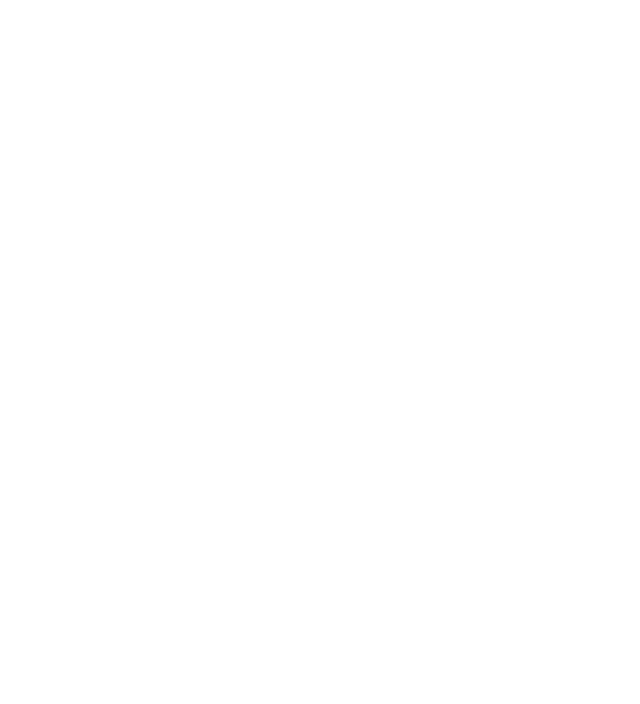
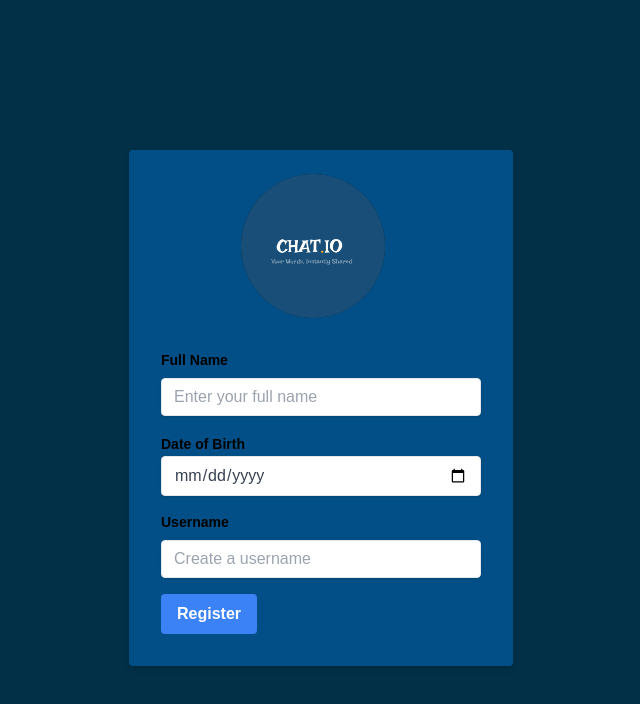
Before and after one commit to beastnayan/Chat.io, a React (Vite) app in the folder frontend/: page /registerationPage in a window 1280 px wide. Before the commit this address had no page. Shown: the top 704 px of the page, without its empty margins (319-959 px from the left). Built offline with nearby package versions, Linux system fonts and the light colour scheme; a web font is replaced by a local one.

Commit message:
registration page created

```diff
--- a/frontend/src/App.jsx
+++ b/frontend/src/App.jsx
@@ -1,5 +1,6 @@
 import LoginPage  from './components/loginPage'
 import OTPVerifiaction from './components/OTPVerification.jsx';
+import RegistrationPage from './components/RegistrationPage.jsx';
 import "./index.css";
 import { BrowserRouter as Router, Routes, Route } from 'react-router-dom';
 
@@ -11,6 +12,7 @@
       <Routes>
         <Route path="/" element={<LoginPage />} />
         <Route path="/otp" element={<OTPVerifiaction/>} /> {/* This is your new route */}
+        <Route path="/registerationPage" element={<RegistrationPage/>} /> {/* This is your new route */}
       </Routes>
     </Router>
 
--- a/frontend/src/components/OTPVerification.jsx
+++ b/frontend/src/components/OTPVerification.jsx
@@ -9,9 +9,16 @@
 
   const navigate = useNavigate(); // Initialize navigate function
 
-  useEffect(() => {
+  // Generate a new verification code
+  const generateVerificationCode = () => {
     const code = Math.floor(100000 + Math.random() * 900000); // 6-digit number
     setVerificationCode(code);
+    setTimer(60); // Reset timer
+    setIsDisabled(false);
+  };
+
+  useEffect(() => {
+    generateVerificationCode();
   }, []);
 
   // Countdown timer logic
@@ -43,12 +50,15 @@
 
   // Navigate back to the login page
   const handleBackToLogin = () => {
-    navigate('/login'); // Assuming your login page route is '/login'
+    navigate('/'); // Assuming your login page route is '/login'
   };
 
   return (
-    <div style={{backgroundColor : "#023047"}} className="flex flex-col items-center h-screen pt-8 bg-gray-100">
-      <h2 className="text-4xl text-white  font-semibold mb-4">Enter 6-Digit Code</h2>
+    <div
+      style={{ backgroundColor: '#023047' }}
+      className="flex flex-col items-center h-screen pt-8 bg-gray-100"
+    >
+      <h2 className="text-4xl text-white font-semibold mt-44 mb-4">Enter 6-Digit Code</h2>
       <p className="text-xl text-white mb-4">Verification Code: {verificationCode}</p>
 
       <input
@@ -59,8 +69,7 @@
         maxLength={6}
         className="border border-gray-300 rounded-md p-2 mb-4 w-64 text-center"
         disabled={isDisabled}
-        style={{backgroundColor : "#457b9d"}}
-
+        style={{ backgroundColor: '#457b9d' }}
       />
 
       <button
@@ -71,11 +80,29 @@
         Verify
       </button>
 
+      {/* Timer */}
       <div className="mt-4">
-        <p className="text-lg text-white ">Time Remaining: {timer}s</p>
+        <p className="text-lg text-white">Time Remaining: {timer}s</p>
       </div>
 
+      {/* Resend OTP */}
+      {timer === 0 && (
+        <button
+          onClick={generateVerificationCode}
+          className="mt-4 bg-green-500 text-white py-2 px-4 rounded-md hover:bg-green-600"
+        >
+          Resend OTP
+        </button>
+      )}
 
+      {/* Back to Login */}
+      <button
+        onClick={handleBackToLogin}
+        className="mt-4 bg-gray-300 text-black py-2 px-4 rounded-md hover:bg-gray-400"
+      >
+        Back to Login
+      </button>
+      <p className="text-white mt-2 text-sm">Go back if you want to change your mobile number.</p>
     </div>
   );
 }
--- /dev/null
+++ b/frontend/src/components/RegistrationPage.jsx
@@ -0,0 +1,126 @@
+import React, { useState } from "react";
+
+function RegistrationPage() {
+  const [formData, setFormData] = useState({
+    name: "",
+    dob: "",
+    message: "",
+    username: "",
+  });
+
+  const handleChange = (e) => {
+    const { name, value } = e.target;
+    setFormData((prevData) => ({
+      ...prevData,
+      [name]: value,
+    }));
+  };
+
+  const handleSubmit = (e) => {
+    e.preventDefault();
+    console.log("Form Submitted:", formData);
+    alert("Registration Successful!");
+  };
+
+  return (
+    <div
+      style={{ backgroundColor: "#023047" }}
+      className="flex flex-col items-center h-screen justify-center"
+    >
+      {/* Image in the center */}
+      <img
+        // src="/logo.png" // Replace with your image path
+        // alt="Registration Logo"
+        className=" mb-8"
+      />
+
+      {/* Form */}
+      <form
+        onSubmit={handleSubmit}
+        style={{ backgroundColor: "#014f86" }}
+        className="bg-white shadow-md rounded px-8 pt-6 pb-8 mb-4 w-96"
+      >
+
+          {/* Image in the center */}
+      <img
+        src="/CHAT.IO LOGO.png" // Replace with your image path
+        alt="Registration Logo"
+        className="rounded-full  items-center ml-20   w-36 h-36 mb-8"
+      />
+
+        {/* Name Input */}
+        <div className="mb-4">
+          <label
+          // style={{ color: "#001524" }}
+          className="block text-black text-sm font-bold mb-2">
+            Full Name
+          </label>
+          <input
+            type="text"
+            name="name"
+            value={formData.name}
+            onChange={handleChange}
+            placeholder="Enter your full name"
+            className="shadow appearance-none border rounded w-full py-2 px-3 text-white-700 leading-tight focus:outline-none focus:shadow-outline"
+          />
+        </div>
+
+        {/* Date of Birth Input */}
+        <div className="mb-4">
+          <label className="blocktext-black  text-sm font-bold mb-2">
+            Date of Birth
+          </label>
+          <input
+            type="date"
+            name="dob"
+            value={formData.dob}
+            onChange={handleChange}
+            className="shadow appearance-none border rounded w-full py-2 px-3 text-gray-700 leading-tight focus:outline-none focus:shadow-outline"
+          />
+        </div>
+
+        {/* Customizable Message Input
+        <div className="mb-4">
+          <label className="block text-gray-700 text-sm font-bold mb-2">
+            Message
+          </label>
+          <textarea
+            name="message"
+            value={formData.message}
+            onChange={handleChange}
+            placeholder="Enter a short message"
+            rows="4"
+            className="shadow appearance-none border rounded w-full py-2 px-3 text-gray-700 leading-tight focus:outline-none focus:shadow-outline"
+          ></textarea>
+        </div> */}
+
+        {/* Username Input */}
+        <div className="mb-4">
+          <label className="block text-black  text-sm font-bold mb-2">
+            Username
+          </label>
+          <input
+            type="text"
+            name="username"
+            value={formData.username}
+            onChange={handleChange}
+            placeholder="Create a username"
+            className="shadow appearance-none border rounded w-full py-2 px-3 text-gray-700 leading-tight focus:outline-none focus:shadow-outline"
+          />
+        </div>
+
+        {/* Submit Button */}
+        <div className="flex items-center justify-between">
+          <button
+            type="submit"
+            className="bg-blue-500 hover:bg-blue-700 text-white font-bold py-2 px-4 rounded focus:outline-none focus:shadow-outline"
+          >
+            Register
+          </button>
+        </div>
+      </form>
+    </div>
+  );
+}
+
+export default RegistrationPage;
```
